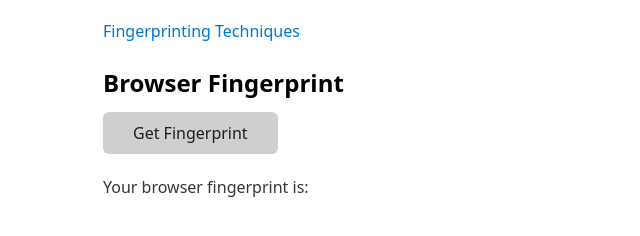
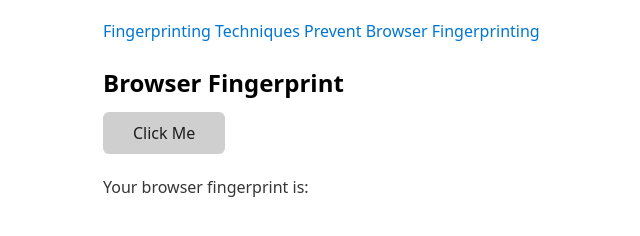
Before and after one commit to Drift64exe/UI-stuff, a plain HTML site: page index.html in a window 1280 px wide. Shown: the whole page, without its empty margins (137-777 px from the left). Drawn offline with nearby package versions, Linux system fonts and the light colour scheme.

Commit message:
Update index.html

```diff
--- a/index.html
+++ b/index.html
@@ -3,14 +3,18 @@
 <head>
   <meta charset="UTF-8">
   <link rel="stylesheet" href="https://cdn.jsdelivr.net/npm/water.css@2/out/water.css">
+  <link rel="stylesheet" href="styles.css">
   <title>Browser Fingerprint</title>
 </head>
 <body>
     <nav>
         <a href="./info.html">Fingerprinting Techniques</a>
+        <a href="./prevent.html">Prevent Browser Fingerprinting</a>
     </nav>
   <h2>Browser Fingerprint</h2>
-  <button id="btn">Get Fingerprint</button>
+  <div id="btn"style="text-align: left;">
+  <button>Click Me</button>
+</div>
   <p>Your browser fingerprint is:</p>
   <p id="thumbmark"></p>
 
```
